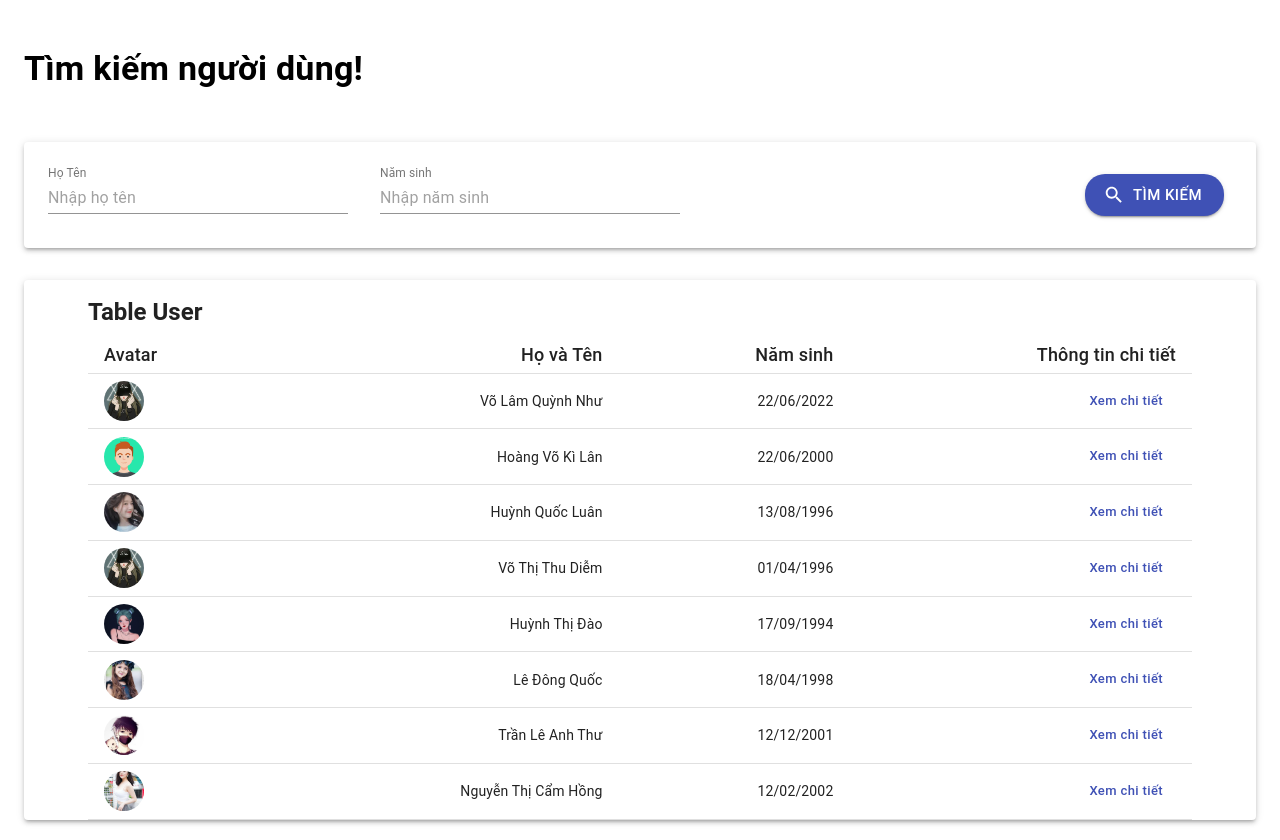
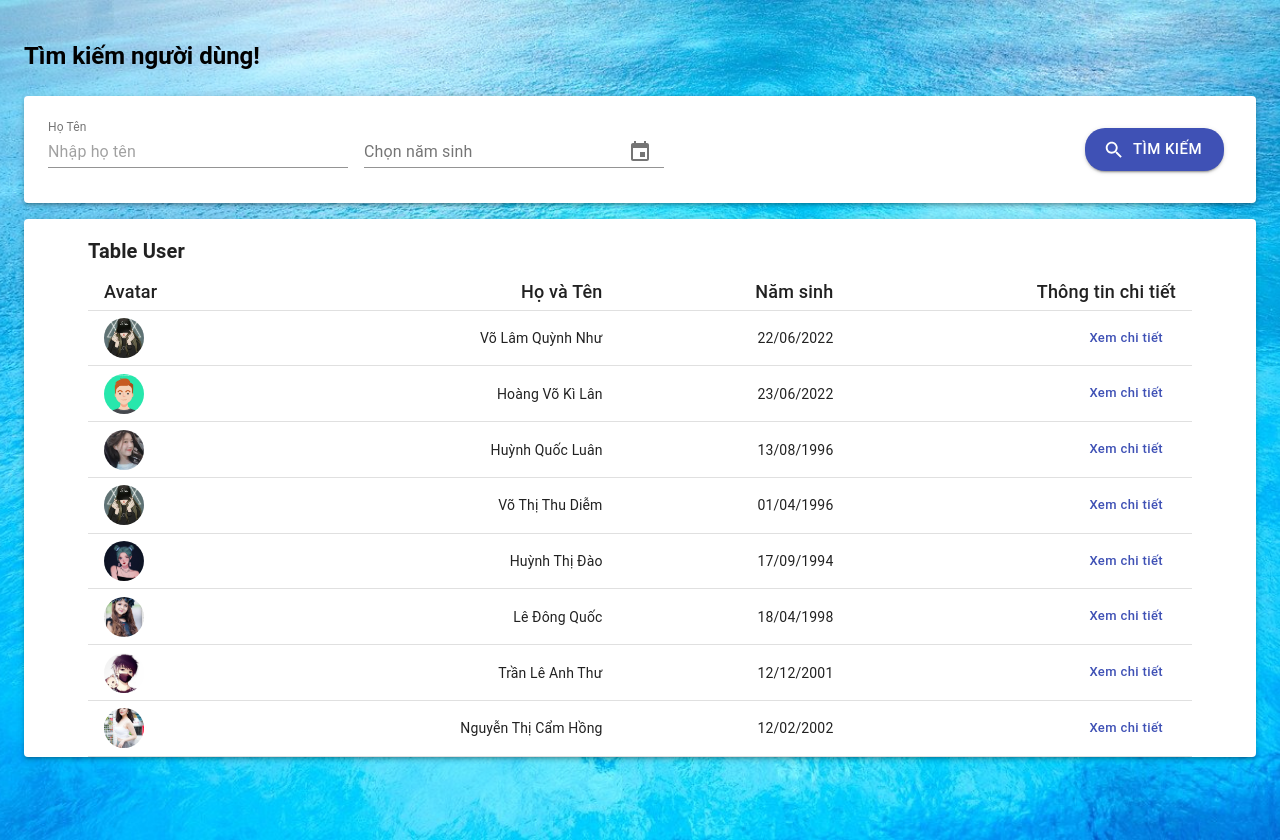
Before and after one commit to 1660334/FindUser, a React (Create React App) app: page / in a window 1280 px wide. Built offline with nearby package versions, Linux system fonts and the light colour scheme.

Commit message:
update 16/01

```diff
--- a/src/containers/User/Form/Form.js
+++ b/src/containers/User/Form/Form.js
@@ -7,6 +7,13 @@ import AtomBox from "../../../Atomic/atoms/AtomBox";
 import AtomGrid from "../../../Atomic/atoms/AtomGrid";
 import { Paper } from "@material-ui/core";
 import SearchIcon from "@material-ui/icons/Search";
+import formatDns from "date-fns/format";
+import isValidDns from "date-fns/isValid";
+import DateFnsUtils from "@date-io/date-fns";
+import {
+  MuiPickersUtilsProvider,
+  KeyboardDatePicker,
+} from "@material-ui/pickers";
 
 const useStyles = makeStyles((theme) => ({
   root: {
@@ -17,21 +24,32 @@ export default function FormSearch(props) {
   const { arr, setArr } = props;
   const classes = useStyles();
   const [valueSearch, setValueSearch] = React.useState("");
+  const [selectedDate, setSelectedDate] = React.useState(null);
+  const dateResult = formatDns(new Date(selectedDate), "dd/MM/yyyy");
+  const resultValueSearch = valueSearch.toUpperCase();
+
+  const handleDateChange = (date) => {
+    setSelectedDate(date);
+  };
+
   const handleSearch = () => {
     if (valueSearch !== "") {
-      const rowNew = arr.filter(
-        (item) =>
-          item.name.includes(valueSearch) || item.namsinh === valueSearch
+      const rowNew = arr.filter((item) =>
+        item.name.toUpperCase().includes(resultValueSearch)
       );
       setArr(rowNew);
-    } else {
+    }
+    if (isValidDns(selectedDate)) {
+      const rowNew = arr.filter((item) => item.namsinh === dateResult);
+
+      setArr(rowNew);
     }
   };
   return (
     <AtomBox>
-      <AtomGrid container spacing={5}>
+      <AtomGrid container spacing={2}>
         <AtomGrid item xs={12}>
-          <AtomTypography variant="h4" gutterBottom>
+          <AtomTypography variant="h5" gutterBottom>
             <b>Tìm kiếm người dùng!</b>
           </AtomTypography>
         </AtomGrid>
@@ -54,19 +72,22 @@ export default function FormSearch(props) {
                       setValueSearch(event.target.value);
                     }}
                   />
-                  <AtomTextField
-                    id="namsinh"
-                    label="Năm sinh"
-                    type="text"
-                    style={{ margin: 16, width: "300px" }}
-                    placeholder="Nhập năm sinh"
-                    InputLabelProps={{
-                      shrink: true,
-                    }}
-                    onChange={(event) => {
-                      setValueSearch(event.target.value);
-                    }}
-                  />
+                  <MuiPickersUtilsProvider utils={DateFnsUtils}>
+                    <KeyboardDatePicker
+                      disableToolbar
+                      variant="inline"
+                      format="dd/MM/yyyy"
+                      margin="normal"
+                      id="date-picker-inline"
+                      label="Chọn năm sinh"
+                      value={selectedDate}
+                      style={{ width: "300px" }}
+                      onChange={handleDateChange}
+                      KeyboardButtonProps={{
+                        "aria-label": "change date",
+                      }}
+                    />
+                  </MuiPickersUtilsProvider>
                 </form>
               </AtomGrid>
               <AtomGrid item>
--- a/src/containers/User/TableSearch/TableSearch.js
+++ b/src/containers/User/TableSearch/TableSearch.js
@@ -52,7 +52,7 @@ export default function UserTableSearch(props) {
     {
       avatar: <Avatar src={allImage.h1} />,
       name: "Hoàng Võ Kì Lân",
-      namsinh: "22/06/2000",
+      namsinh: "23/06/2022",
 
       xemchitiet: (
         <AtomButton>
@@ -215,7 +215,7 @@ export default function UserTableSearch(props) {
           <Paper elevation={3}>
             <AtomBox px={8}>
               <TableContainer className={classes.root}>
-                <AtomTypography variant="h5" gutterBottom>
+                <AtomTypography variant="h6" gutterBottom>
                   {" "}
                   <b>Table User</b>
                 </AtomTypography>
@@ -236,7 +236,7 @@ export default function UserTableSearch(props) {
                   </TableHead>
                   <TableBody>
                     {arr.map((item) => (
-                      <TableRow>
+                      <TableRow key={item.name}>
                         <TableCell>{item.avatar}</TableCell>
                         <TableCell align="right">{item.name}</TableCell>
                         <TableCell align="right">{item.namsinh}</TableCell>
--- a/src/containers/User/index.js
+++ b/src/containers/User/index.js
@@ -1,17 +1,30 @@
 import React from "react";
+import { makeStyles } from "@material-ui/core";
 import AtomGrid from "../../Atomic/atoms/AtomGrid";
 import AtomBox from "../../Atomic/atoms/AtomBox";
 import { Container } from "@material-ui/core";
 import UserForm from "./Form/Form";
 import UserTableSearch from "./TableSearch/TableSearch";
+import BackGround from "./TableSearch/Avatar/bg.jpeg";
 
+const useStyles = makeStyles((theme) => ({
+  box: {
+    backgroundImage: `url(${BackGround})`,
+    height: "100vh",
+    position: "relative",
+    backgroundSize: "cover",
+    backgroundRepeat: "no-repeat",
+    backgroundPosition: "center",
+  },
+}));
 export default function UserProfile() {
+  const classes = useStyles();
   const [arr, setArr] = React.useState([]);
 
   return (
-    <AtomBox pt={6}>
+    <AtomBox pt={5} className={classes.box}>
       <Container maxWidth="lg">
-        <AtomGrid container spacing={4}>
+        <AtomGrid container spacing={2}>
           <AtomGrid item xs={12}>
             <UserForm arr={arr} setArr={setArr} />
           </AtomGrid>
```
Also changed, not shown: src/containers/User/TableSearch/Avatar/bg.jpeg (added).
